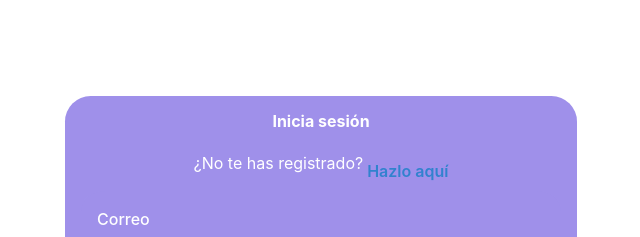
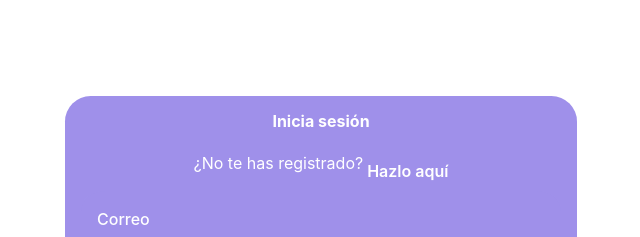
Before and after one commit to Cjulianmd/demo-day-projects-tu-pc-en-forma, a React (Create React App) app: page /login in a window 1280 px wide. Shown: the top 237 px of the page, without its empty margins (319-959 px from the left). Built offline with nearby package versions, Linux system fonts and the light colour scheme; no server answers.

Commit message:
DetallesLogIn

```diff
--- a/src/Components/Pages/login/login.jsx
+++ b/src/Components/Pages/login/login.jsx
@@ -68,7 +68,7 @@ export const LogIn = () => (
             <NavLink to="/signin">
               <HStack spacing="1" justify="center">
                 <Text color='white'>¿No te has registrado?</Text>
-                <Button variant="link" colorScheme="blue">
+                <Button variant="link" color="white">
                   Hazlo aquí
                 </Button>
 
```
